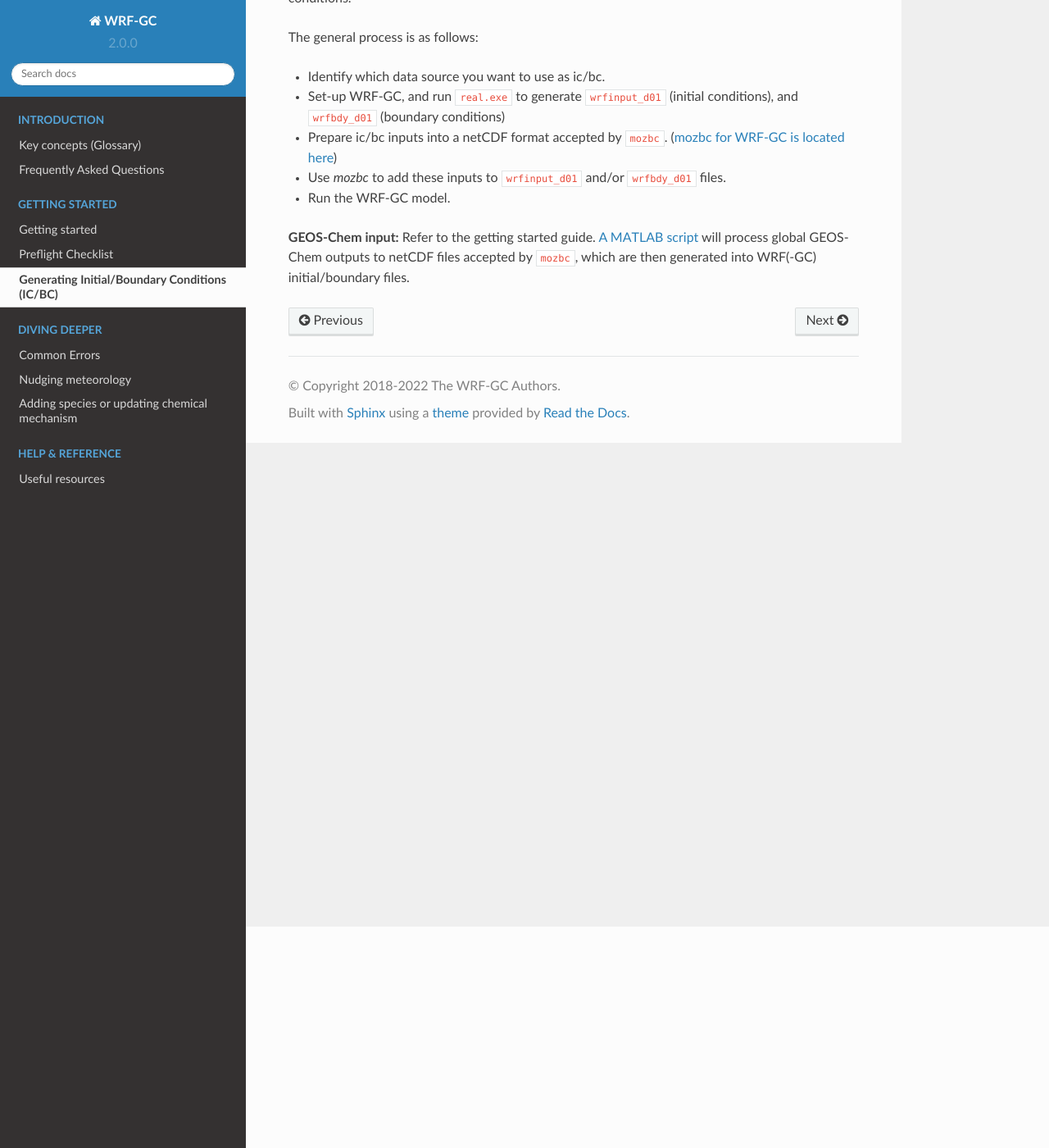
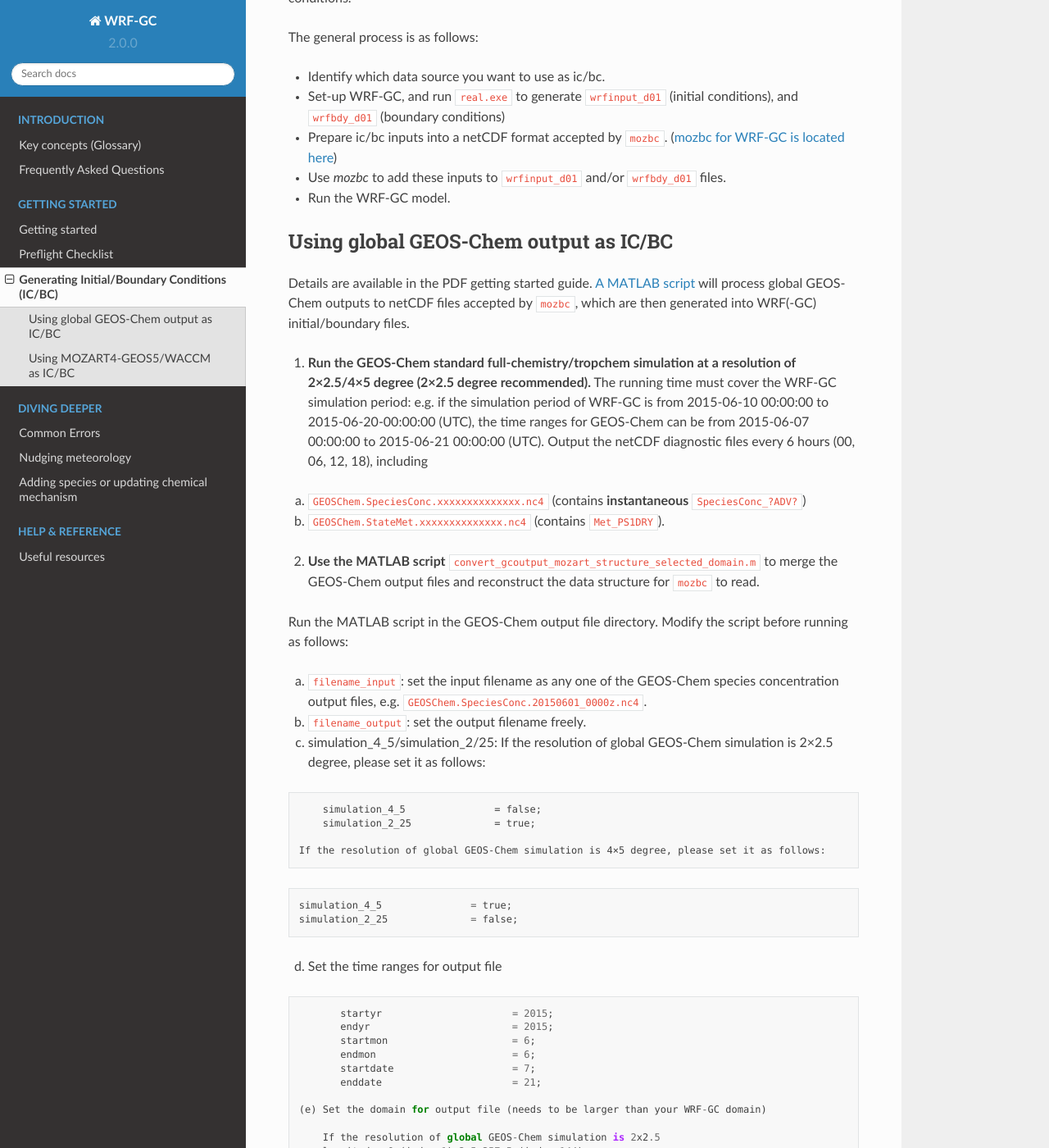
Before and after one commit to WRF-GC/documentation, a Sphinx documentation site: the page built from docs/source/icbc.rst, in a window 1280 px wide and 1400 px high, scrolled down 270 px. Shown: the whole window at 82% size. Built offline with Sphinx 7.4.7 and the Read the Docs theme 2.0.0, drawn with Linux system fonts in a browser that asks for light colours; some of the changed text lies outside the part shown.

Commit message:
Add docs

```diff
--- a/docs/source/icbc.rst
+++ b/docs/source/icbc.rst
@@ -13,4 +13,79 @@ The general process is as follows:
 * Use `mozbc` to add these inputs to ``wrfinput_d01`` and/or ``wrfbdy_d01`` files.
 * Run the WRF-GC model.
 
-**GEOS-Chem input:** Refer to the getting started guide. `A MATLAB script <https://github.com/fengx7/WRF-GC-GCC_ICBC>`_ will process global GEOS-Chem outputs to netCDF files accepted by ``mozbc``, which are then generated into WRF(-GC) initial/boundary files.
+Using global GEOS-Chem output as IC/BC
+---------------------------------------
+
+Details are available in the PDF getting started guide. `A MATLAB script <https://github.com/fengx7/WRF-GC-GCC_ICBC>`_ will process global GEOS-Chem outputs to netCDF files accepted by ``mozbc``, which are then generated into WRF(-GC) initial/boundary files.
+
+1. **Run the GEOS-Chem standard full-chemistry/tropchem simulation at a resolution of 2×2.5/4×5 degree (2×2.5 degree recommended).** The running time must cover the WRF-GC simulation period: e.g. if the simulation period of WRF-GC is from 2015-06-10 00:00:00 to 2015-06-20-00:00:00 (UTC), the time ranges for GEOS-Chem can be from 2015-06-07 00:00:00 to 2015-06-21 00:00:00 (UTC). Output the netCDF diagnostic files every 6 hours (00, 06, 12, 18), including
+
+(a) ``GEOSChem.SpeciesConc.xxxxxxxxxxxxxx.nc4`` (contains **instantaneous** ``SpeciesConc_?ADV?``)
+
+(b) ``GEOSChem.StateMet.xxxxxxxxxxxxxx.nc4`` (contains ``Met_PS1DRY``).
+
+2. **Use the MATLAB script** ``convert_gcoutput_mozart_structure_selected_domain.m`` to merge the GEOS-Chem output files and reconstruct the data structure for ``mozbc`` to read.
+
+Run the MATLAB script in the GEOS-Chem output file directory. Modify the script before running as follows:
+
+(a) ``filename_input``: set the input filename as any one of the GEOS-Chem species concentration output files, e.g.
+    ``GEOSChem.SpeciesConc.20150601_0000z.nc4``.
+
+(b) ``filename_output``: set the output filename freely.
+
+(c) simulation_4_5/simulation_2/25:
+    If the resolution of global GEOS-Chem simulation is 2×2.5 degree, please set it as follows:
+
+.. code-block::
+
+        simulation_4_5               = false;
+        simulation_2_25              = true;
+
+    If the resolution of global GEOS-Chem simulation is 4×5 degree, please set it as follows:
+
+.. code-block::
+
+        simulation_4_5               = true;
+        simulation_2_25              = false;
+
+(d) Set the time ranges for output file
+
+.. code-block::
+
+        startyr                      = 2015;
+        endyr                        = 2015;
+        startmon                     = 6;
+        endmon                       = 6;
+        startdate                    = 7;
+        enddate                      = 21;
+
+ (e) Set the domain for output file (needs to be larger than your WRF-GC domain)
+
+     If the resolution of global GEOS-Chem simulation is 2x2.5
+     longitude: 0 (index 1):2.5:357.5 (index 144)
+     latitude : -90 (index 1):2:90 (index 91)
+     Here is an example:
+
+.. code-block::
+
+        lon_left                     = 1;  % longitude of western lateral condition
+        lon_right                    = 73; % longitude of eastern lateral condition
+        lat_bottom                   = 46; % latitude of southern lateral condition
+        lat_upper                    = 91; % latitude of northern lateral condition
+
+The netCDF file will be generated after running the script.
+
+3. **Run mozbc using the generated file.** We provide mozbc input files ``GEOSCHEM_v12_2_1.inp`` and ``GEOSCHEM_v12_8_1.inp``, which contain the default advected species (``SpeciesConc_?ADV?``) of GEOS-Chem v12.2.1 or GEOS-Chem v12.8.1. If you want to change the species, please modify the ``spc_map`` in the input file, e.g.
+
+.. code-block::
+
+    'isoprene -> ISOP'
+
+where "isoprene" is the name of WRF-GC chemical species and "ISOP" is the name of GEOS-Chem species.
+
+If the chemical IC/BC have been successfully written into the ``wrfinput_d<domain>`` and ``wrfbdy_d<domain>`` files, "bc_wrfchem completed successfully" will appear.
+
+Using MOZART4-GEOS5/WACCM as IC/BC
+-----------------------------------
+
+Refer to the WRF-Chem documentation.
--- a/docs/source/preflight-checklist.rst
+++ b/docs/source/preflight-checklist.rst
@@ -41,5 +41,5 @@ Running WRF-GC
 * **Update namelist.input to be consistent with namelist.wps**.
 * Link the meterology data to your run directory (``ln -sf ../../WPS/met_em* .``)
 * Run ``real.exe`` using MPI (e.g., ``mpirun -np $SLURM_NTASKS ./real.exe`` - depending on your cluster configuration you may need to batch this).
-* **Create the initial/boundary conditions using mozbc or another tool.**
+* **Create the initial/boundary conditions using mozbc or another tool.** Refer to :doc:`/icbc`.
 * **Run WRF-GC.** Run ``wrf.exe``.
```
Also changed, not shown: docs/source/extra-diagnostics.rst (added, +65 -0 lines).
